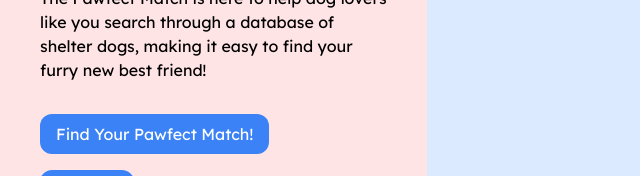
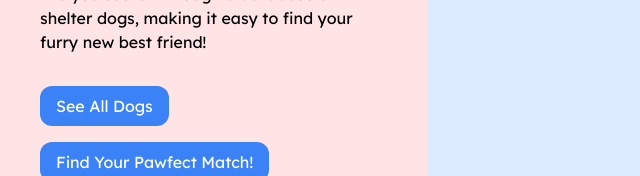
Before and after one commit to elisetvy/fetch-frontend-takehome, a React (Vite) app: page / in a window 1280 px wide. Shown: the part 336-512 px from the top of the page, without its empty margins (0-640 px from the left). Built offline with nearby package versions, Linux system fonts and the light colour scheme; no server answers; sample sign-in values are in the browser's storage.

Commit message:
Add see all dogs button

```diff
--- a/src/App.tsx
+++ b/src/App.tsx
@@ -28,6 +28,11 @@ function App() {
           {currUser && (
             <>
               <div className="mt-4 flex flex-col items-start">
+                <Link to="/">
+                  <button className="Lexend mt-4 bg-blue-500 px-4 py-2 rounded-xl hover:bg-blue-600 text-white">
+                    See All Dogs
+                  </button>
+                </Link>{" "}
                 <Match />
                 <LogOut setCurrUser={setCurrUser} />
               </div>
```
